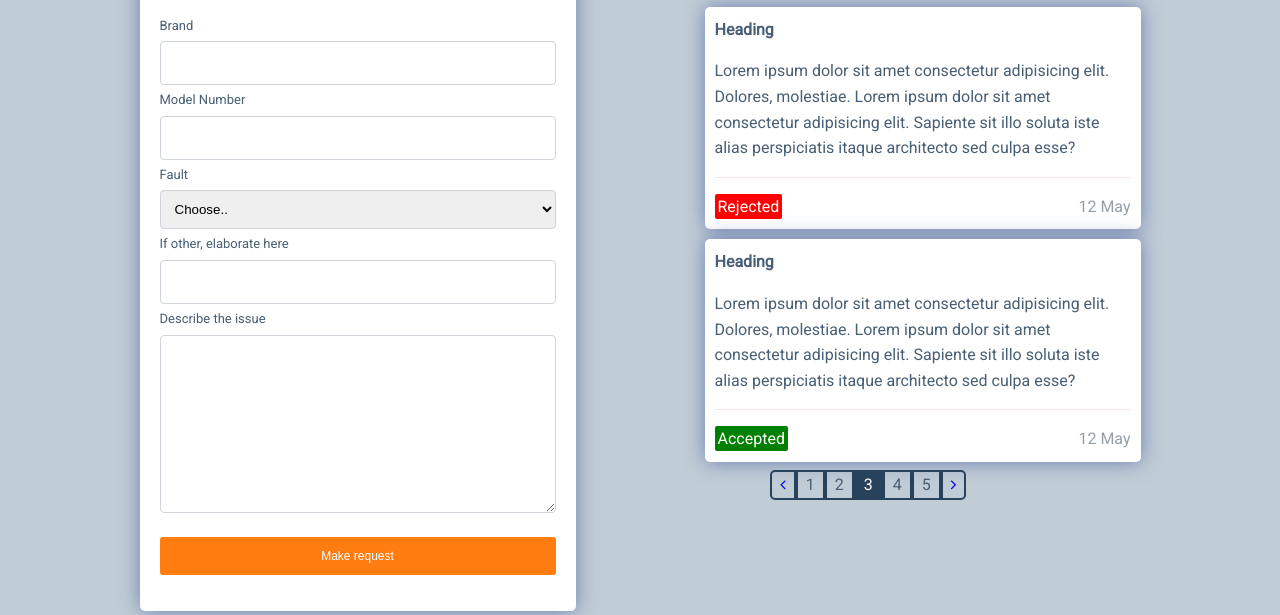
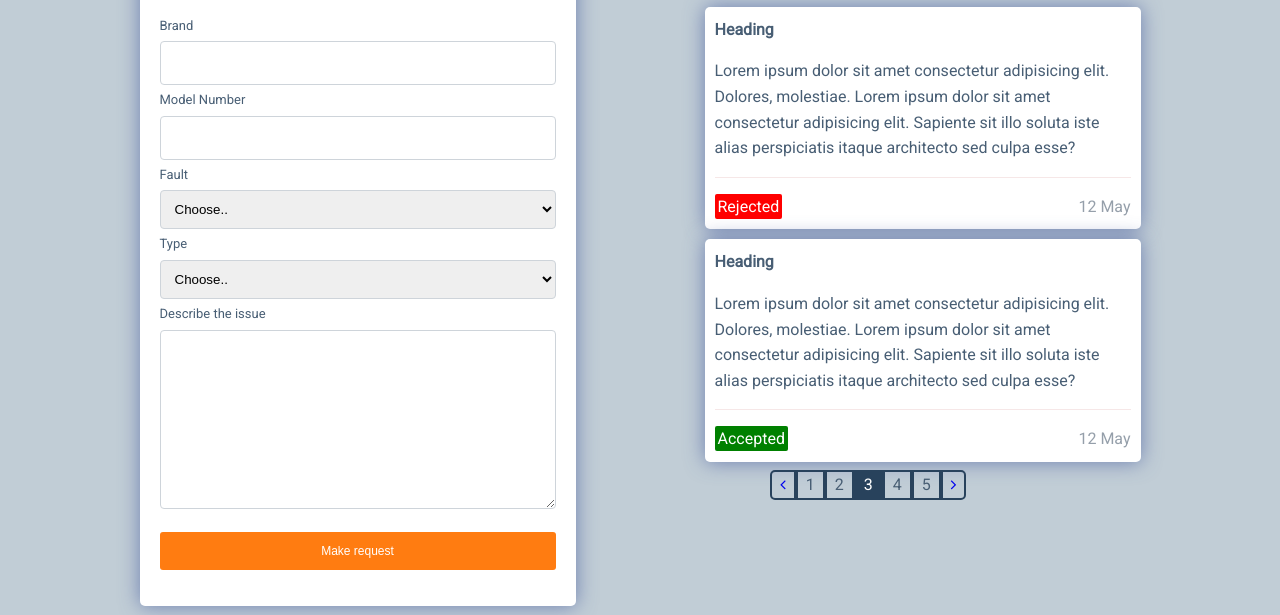
Before and after one commit to klevamane/Maintenance-tr, a plain HTML site: page UI/User.html in a window 1280 px wide. Shown: the part 185-800 px from the top of the page. Drawn offline with Linux system fonts and the light colour scheme.

Commit message:
Update user.html

```diff
--- a/UI/User.html
+++ b/UI/User.html
@@ -74,8 +74,12 @@
                         </select>
                     </div>
                     <div class="form-group marg10">
-                        <label for="other">If other, elaborate here</label>
-                        <input type="text" name="other" id="other">
+                        <label for="type">Type</label>
+                        <select class="dropdown" name="type" id="type">
+                                <option selected>Choose..</option>
+                                <option value="Broken screen">Maintenance</option>
+                                <option value="Water damage">Repair</option>
+                           </select>
                     </div>
                     <div class="form-group marg10">
                         <label for="password">Describe the issue</label>
```
